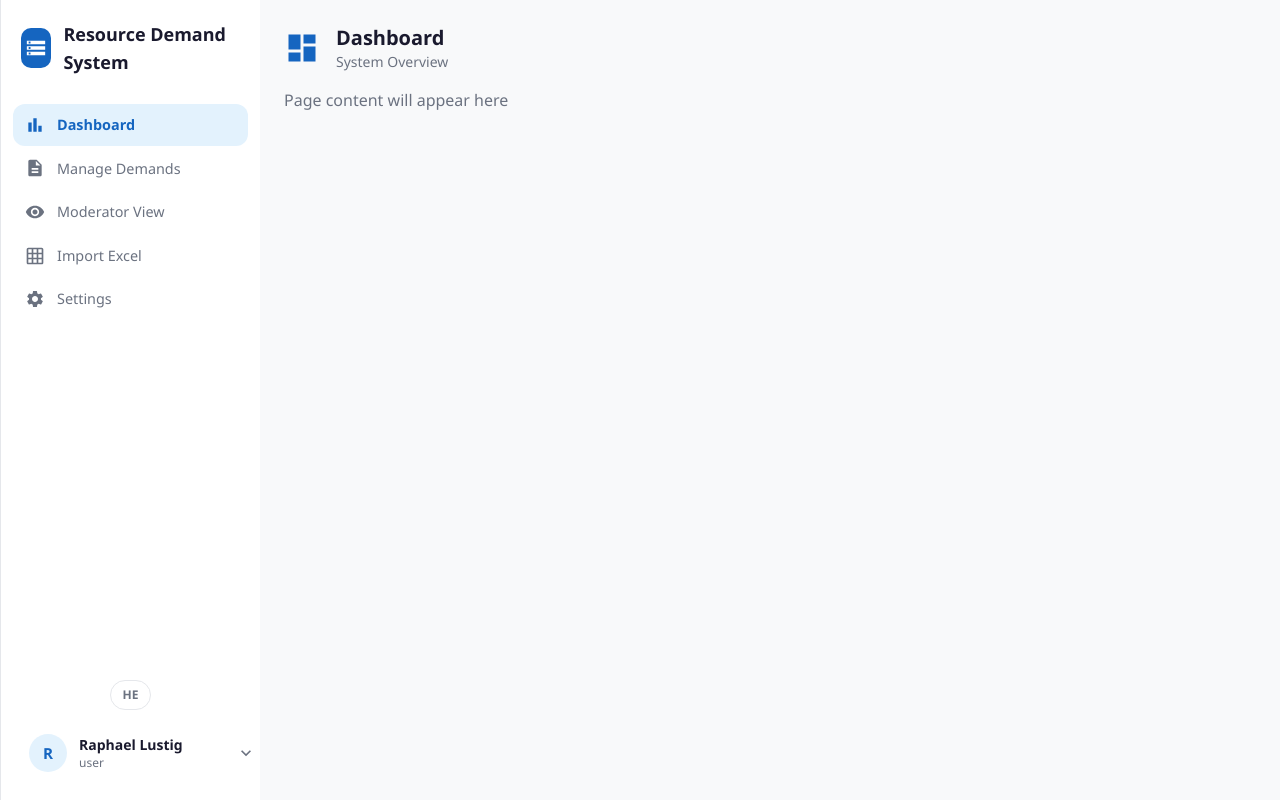
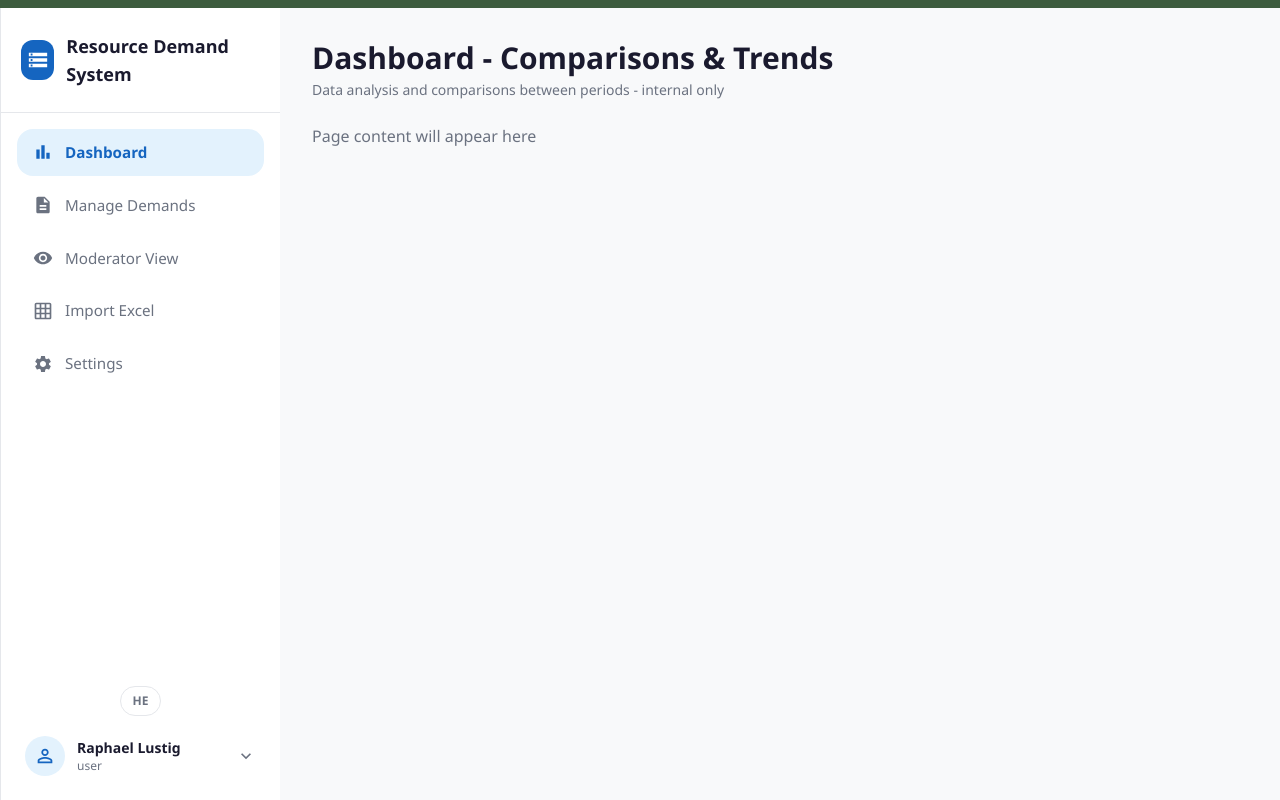
Before and after one commit to Lustig01/Demands, a React (Vite) app in the folder client/: page /dashboard in a window 1280 px wide. Built offline with nearby package versions, Linux system fonts and the light colour scheme.

Commit message:
improved ux

```diff
--- a/client/src/components/layout/Layout.tsx
+++ b/client/src/components/layout/Layout.tsx
@@ -9,13 +9,18 @@ interface LayoutProps {
 
 export default function Layout({ navSections, userProfile }: LayoutProps) {
   return (
-    <div className="flex min-h-screen">
-      <Sidebar sections={navSections} userProfile={userProfile} />
-      <main className="flex-1 bg-bg-default flex flex-col">
-        <div className="flex-1 p-6">
-          <Outlet />
-        </div>
-      </main>
+    <div className="flex flex-col min-h-screen">
+      {/* Top accent bar */}
+      <div className="h-2 bg-topbar shrink-0" />
+
+      <div className="flex flex-1">
+        <Sidebar sections={navSections} userProfile={userProfile} />
+        <main className="flex-1 bg-bg-default flex flex-col">
+          <div className="flex-1 p-8">
+            <Outlet />
+          </div>
+        </main>
+      </div>
     </div>
   );
 }
--- a/client/src/components/layout/PageHeader.tsx
+++ b/client/src/components/layout/PageHeader.tsx
@@ -1,19 +1,13 @@
-import type { IconType } from 'react-icons';
-
 interface PageHeaderProps {
   title: string;
   subtitle?: string;
-  icon?: IconType;
 }
 
-export default function PageHeader({ title, subtitle, icon: Icon }: PageHeaderProps) {
+export default function PageHeader({ title, subtitle }: PageHeaderProps) {
   return (
-    <div className="flex items-center gap-4 mb-4">
-      {Icon && <Icon size={36} className="text-primary" />}
-      <div>
-        <h2 className="text-xl font-bold text-text-primary m-0">{title}</h2>
-        {subtitle && <p className="text-sm text-text-secondary m-0">{subtitle}</p>}
-      </div>
+    <div className="mb-6">
+      <h2 className="text-3xl font-extrabold text-text-primary m-0">{title}</h2>
+      {subtitle && <p className="text-sm text-text-secondary mt-1 m-0">{subtitle}</p>}
     </div>
   );
 }
--- a/client/src/components/layout/Sidebar.tsx
+++ b/client/src/components/layout/Sidebar.tsx
@@ -5,7 +5,7 @@ import { MdStorage, MdPersonOutline, MdLogout, MdExpandMore } from 'react-icons/
 import LanguageSwitcher from '../LanguageSwitcher';
 import type { NavSection, UserProfile } from '../../types/navigation';
 
-export const SIDEBAR_WIDTH = 260;
+export const SIDEBAR_WIDTH = 280;
 
 interface SidebarProps {
   sections: NavSection[];
@@ -29,17 +29,17 @@ export default function Sidebar({ sections, userProfile }: SidebarProps) {
   }, [menuOpen]);
 
   return (
-    <aside className="w-[260px] shrink-0 bg-bg-paper border-s border-divider flex flex-col h-screen sticky top-0">
+    <aside className="w-[280px] shrink-0 bg-bg-paper border-s border-divider flex flex-col h-[calc(100vh-8px)] sticky top-2">
       {/* App logo */}
-      <div className="flex items-center justify-center gap-3 p-5">
-        <div className="w-10 h-10 rounded-[10px] bg-primary flex items-center justify-center">
+      <div className="flex items-center justify-center gap-3 px-5 py-6 border-b border-divider">
+        <div className="w-10 h-10 rounded-xl bg-primary flex items-center justify-center">
           <MdStorage size={22} className="text-white" />
         </div>
         <h1 className="text-lg font-bold text-text-primary">{t('app.title')}</h1>
       </div>
 
       {/* Navigation */}
-      <nav className="flex-1 overflow-y-auto px-3 py-2">
+      <nav className="flex-1 overflow-y-auto px-4 py-4">
         {sections.map((section, sectionIndex) => (
           <div key={sectionIndex}>
             {section.title && (
@@ -49,16 +49,16 @@ export default function Sidebar({ sections, userProfile }: SidebarProps) {
                 {section.title}
               </span>
             )}
-            <ul className="list-none p-0 m-0">
+            <ul className="list-none p-0 m-0 flex flex-col gap-1.5">
               {section.items.map((item) => (
-                <li key={item.path} className="mb-0.5">
+                <li key={item.path}>
                   <NavLink
                     to={item.path}
                     className={({ isActive }) =>
-                      `flex items-center gap-3 px-3 py-2.5 rounded-xl text-[0.9rem] transition-colors no-underline ${
+                      `flex items-center gap-3 px-4 py-3 rounded-2xl text-[0.95rem] transition-colors no-underline ${
                         isActive
                           ? 'bg-primary-light text-primary font-semibold'
-                          : 'text-text-secondary hover:bg-gray-100 hover:text-text-primary'
+                          : 'text-text-secondary hover:bg-gray-50 hover:text-text-primary'
                       }`
                     }
                   >
@@ -78,48 +78,51 @@ export default function Sidebar({ sections, userProfile }: SidebarProps) {
       </div>
 
       {/* User profile */}
-      <div className="relative" ref={menuRef}>
+      <div className="relative px-3 pb-3" ref={menuRef}>
+        {/* Dropdown menu */}
+        {menuOpen && (
+          <div className="absolute bottom-full mb-2 start-3 end-3 bg-bg-paper rounded-2xl shadow-[0_4px_20px_rgba(0,0,0,0.1)] border border-divider overflow-hidden">
+            <button
+              onClick={() => setMenuOpen(false)}
+              className="flex items-center gap-3 w-full px-4 py-3 text-sm text-text-primary hover:bg-gray-50 transition-colors bg-transparent border-none cursor-pointer text-start"
+            >
+              <MdPersonOutline size={20} />
+              {t('user.profile')}
+            </button>
+            <button
+              onClick={() => setMenuOpen(false)}
+              className="flex items-center gap-3 w-full px-4 py-3 text-sm text-danger hover:bg-gray-50 transition-colors bg-transparent border-none cursor-pointer text-start"
+            >
+              <MdLogout size={20} />
+              {t('user.logout')}
+            </button>
+          </div>
+        )}
+
         <button
           onClick={() => setMenuOpen(!menuOpen)}
-          className="w-full flex items-center gap-3 p-4 mx-3 mb-3 rounded-3xl cursor-pointer transition-colors hover:bg-gray-100 bg-transparent border-none text-start"
+          className="w-full flex items-center gap-3 p-3 rounded-2xl cursor-pointer transition-colors hover:bg-gray-50 bg-transparent border-none text-start"
         >
           {userProfile.avatarUrl ? (
             <img
               src={userProfile.avatarUrl}
               alt=""
-              className="w-[38px] h-[38px] rounded-full object-cover"
+              className="w-10 h-10 rounded-full object-cover"
             />
           ) : (
-            <div className="w-[38px] h-[38px] rounded-full bg-primary-light text-primary flex items-center justify-center text-[0.95rem] font-semibold">
-              {userProfile.name.charAt(0)}
+            <div className="w-10 h-10 rounded-full bg-primary-light text-primary flex items-center justify-center text-base font-semibold">
+              <MdPersonOutline size={22} />
             </div>
           )}
           <div className="flex-1 min-w-0">
             <p className="text-sm font-semibold truncate m-0">{userProfile.name}</p>
             <p className="text-xs text-text-secondary truncate m-0">{userProfile.role}</p>
           </div>
-          <MdExpandMore size={20} className="text-text-secondary" />
+          <MdExpandMore
+            size={20}
+            className={`text-text-secondary transition-transform ${menuOpen ? 'rotate-180' : ''}`}
+          />
         </button>
-
-        {/* Dropdown menu */}
-        {menuOpen && (
-          <div className="absolute bottom-full mb-2 start-3 min-w-[180px] bg-bg-paper rounded-3xl shadow-[0_4px_20px_rgba(0,0,0,0.1)] border border-divider overflow-hidden">
-            <button
-              onClick={() => setMenuOpen(false)}
-              className="flex items-center gap-3 w-full px-4 py-2.5 text-sm text-text-primary hover:bg-gray-100 transition-colors bg-transparent border-none cursor-pointer text-start"
-            >
-              <MdPersonOutline size={20} />
-              {t('user.profile')}
-            </button>
-            <button
-              onClick={() => setMenuOpen(false)}
-              className="flex items-center gap-3 w-full px-4 py-2.5 text-sm text-danger hover:bg-gray-100 transition-colors bg-transparent border-none cursor-pointer text-start"
-            >
-              <MdLogout size={20} />
-              {t('user.logout')}
-            </button>
-          </div>
-        )}
       </div>
     </aside>
   );
--- a/client/src/i18n/locales/en/translation.json
+++ b/client/src/i18n/locales/en/translation.json
@@ -14,8 +14,8 @@
     "logout": "Logout"
   },
   "dashboard": {
-    "title": "Dashboard",
-    "subtitle": "System Overview",
+    "title": "Dashboard - Comparisons & Trends",
+    "subtitle": "Data analysis and comparisons between periods - internal only",
     "placeholder": "Page content will appear here"
   },
   "notFound": {
--- a/client/src/i18n/locales/he/translation.json
+++ b/client/src/i18n/locales/he/translation.json
@@ -14,8 +14,8 @@
     "logout": "התנתק"
   },
   "dashboard": {
-    "title": "לוח בקרה",
-    "subtitle": "סקירה כללית של המערכת",
+    "title": "Dashboard - השוואות ומגמות",
+    "subtitle": "ניתוח נתונים והשוואות בין תקופות - פנימי בלבד",
     "placeholder": "תוכן העמוד יופיע כאן"
   },
   "notFound": {
--- a/client/src/index.css
+++ b/client/src/index.css
@@ -10,6 +10,7 @@
   --color-text-secondary: #6B7280;
   --color-divider: #E5E7EB;
   --color-danger: #d32f2f;
+  --color-topbar: #3D5C3E;
   --font-sans: "Segoe UI", Tahoma, Arial, sans-serif;
 }
 
--- a/client/src/pages/DashboardPage.tsx
+++ b/client/src/pages/DashboardPage.tsx
@@ -1,5 +1,4 @@
 import { useTranslation } from 'react-i18next';
-import { MdDashboard } from 'react-icons/md';
 import PageHeader from '../components/layout/PageHeader';
 
 export default function DashboardPage() {
@@ -10,7 +9,6 @@ export default function DashboardPage() {
       <PageHeader
         title={t('dashboard.title')}
         subtitle={t('dashboard.subtitle')}
-        icon={MdDashboard}
       />
       <p className="text-text-secondary">{t('dashboard.placeholder')}</p>
     </div>
```
